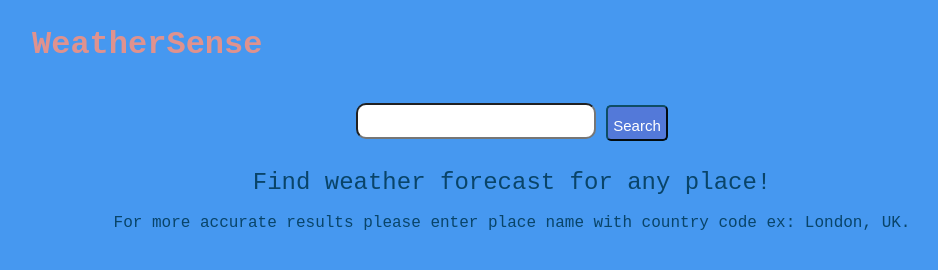
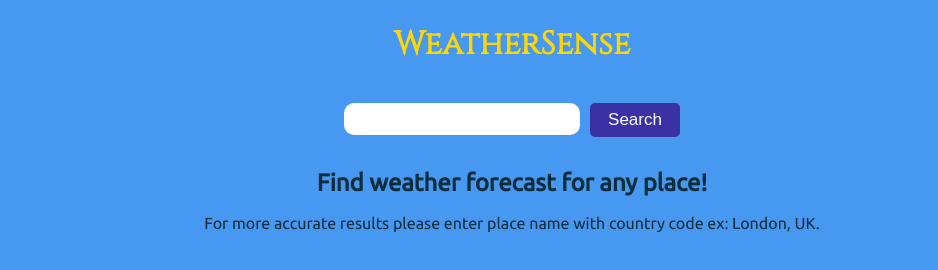
Before and after one commit to AdiBev/WeatherSense, a React app: page / in a window 1280 px wide. Shown: the whole page, without its empty margins (128-1066 px from the left). Built offline with nearby package versions, Linux system fonts and the light colour scheme; some packages are replaced by stand-ins of ours; no server answers; some icons are missing; a web font is replaced by a local one.

Commit message:
new styles added for app

```diff
--- a/src/styles/_cardStyles.scss
+++ b/src/styles/_cardStyles.scss
@@ -21,7 +21,7 @@
     display: flex;
     margin: auto;
     h2:nth-child(2) {
-      margin-left: 10px;
+      margin-left: 25px;
     }
   }
 }
--- a/src/styles/_formStyles.scss
+++ b/src/styles/_formStyles.scss
@@ -10,31 +10,44 @@
       padding-top: 10px;
       font-size: 18px;
       text-align: center;
-      outline: none;
+      border: none;
       box-shadow: none;
 
       &:focus {
-        border-color: #139f6a;
+        border: 2px solid #025846;
+        outline: none;
       }
     }
 
     #submit {
-      padding: 10px 5px 5px;
+      padding: 7px 18px;
       border-radius: 5px;
-      border-color: #0e4d65;
       margin-left: 10px;
-      outline: none;
-      color: white;
-      background-color: #5379d9;
-      display: inline-block;
-      font-size: 15px;
+      position: relative;
+      bottom: 4px;
+      border: none;
+      background-color: #3a31a6;
+
+      span {
+        color: white;
+        font-weight: normal;
+        font-size: 17px;
+      }
+      &:hover {
+        background-color: #506ead;
+        cursor: pointer;
+      }
     }
   }
 
   #app-desc {
     align-items: center;
+    color: #0a2d3c;
+    text-align: center;
+    font-family: "Ubuntu", sans-serif;
 
-    color: #094469;
-    text-align: center;
+    h2 {
+      font-weight: bold;
+    }
   }
 }
--- a/src/styles/main.scss
+++ b/src/styles/main.scss
@@ -1,7 +1,13 @@
+//font for forecast_template
 @import url("https://fonts.googleapis.com/css?family=Nanum+Gothic+Coding");
 
+//font for logo
+@import url("https://fonts.googleapis.com/css?family=Cinzel");
+
+//font for app_desc and error message
+@import url("https://fonts.googleapis.com/css?family=Ubuntu");
+
 /*general styles here*/
-
 body {
   line-height: 1;
   font-family: "Nanum Gothic Coding", monospace;
@@ -11,12 +17,8 @@ body {
   }
 }
 
-
-
 @import "_cardStyles";
 @import "_formStyles";
-
-
 
 .container {
   display: grid;
@@ -29,8 +31,44 @@ body {
 #logo {
   grid-column: 1 / 3;
   align-items: center;
+  h1 {
+    font-family: "Cinzel", serif;
+    color: #ffd601;
+    text-align: center;
+  }
 }
 
 .wi {
   font-size: 30px;
 }
+
+//common styles for weathericons
+iconsStyles {
+  display: inline-block;
+  border-radius: 60px;
+  box-shadow: 0px 0px 2px #2b0213;
+  padding: 0.1em 0.4em;
+}
+
+.wi-direction-up::before {
+  @extend iconsStyles;
+}
+
+.wi-direction-down::before {
+  @extend iconsStyles;
+}
+
+.switch.wi-fahrenheit::before {
+  @extend iconsStyles;
+}
+
+.switch.wi-celsius::before {
+  @extend iconsStyles;
+}
+
+//error message styles
+#error {
+  color: #c61212;
+  text-align: center;
+  font-family: "Ubuntu", sans-serif;
+}
```
Also changed, not shown: src/styles/main.min.css.
